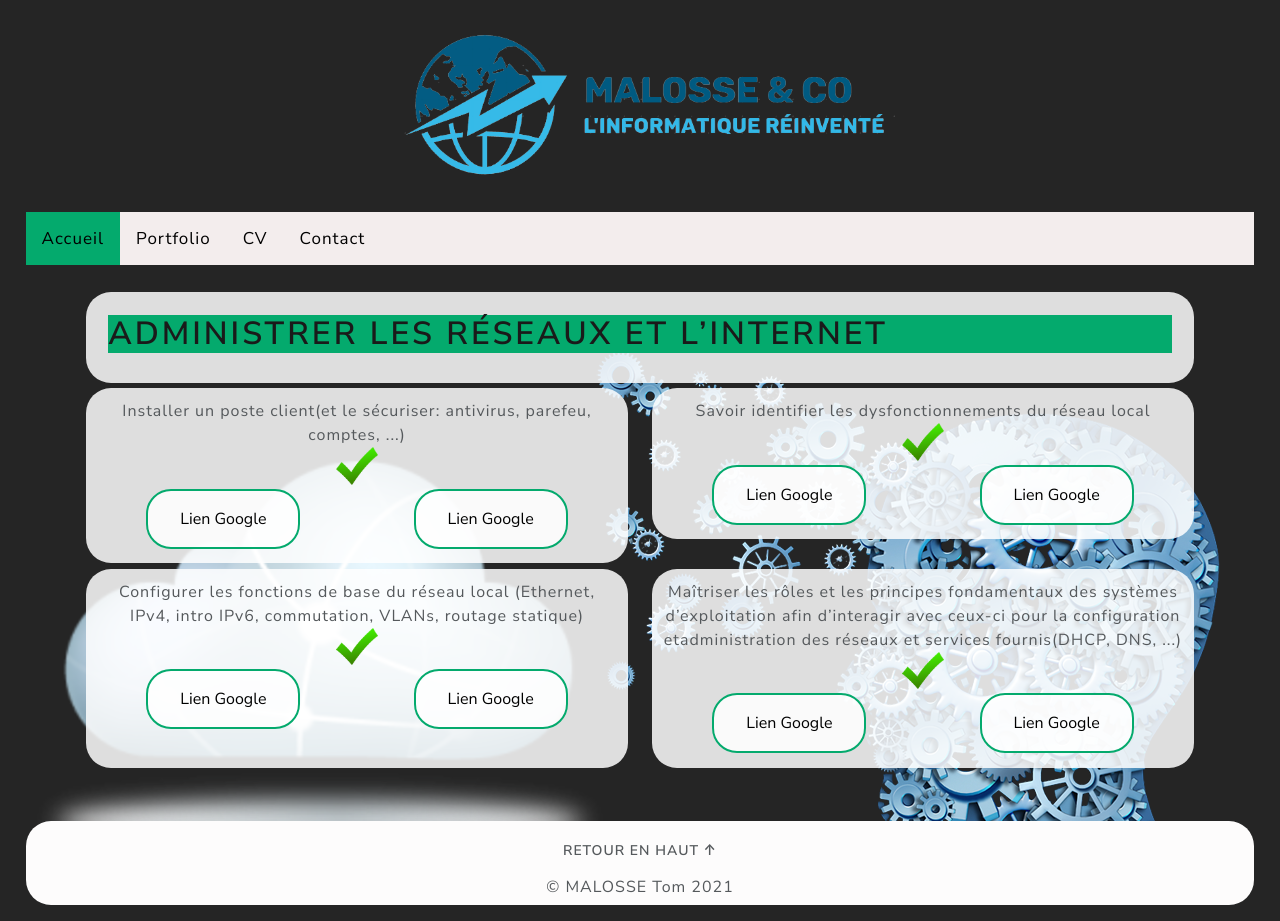
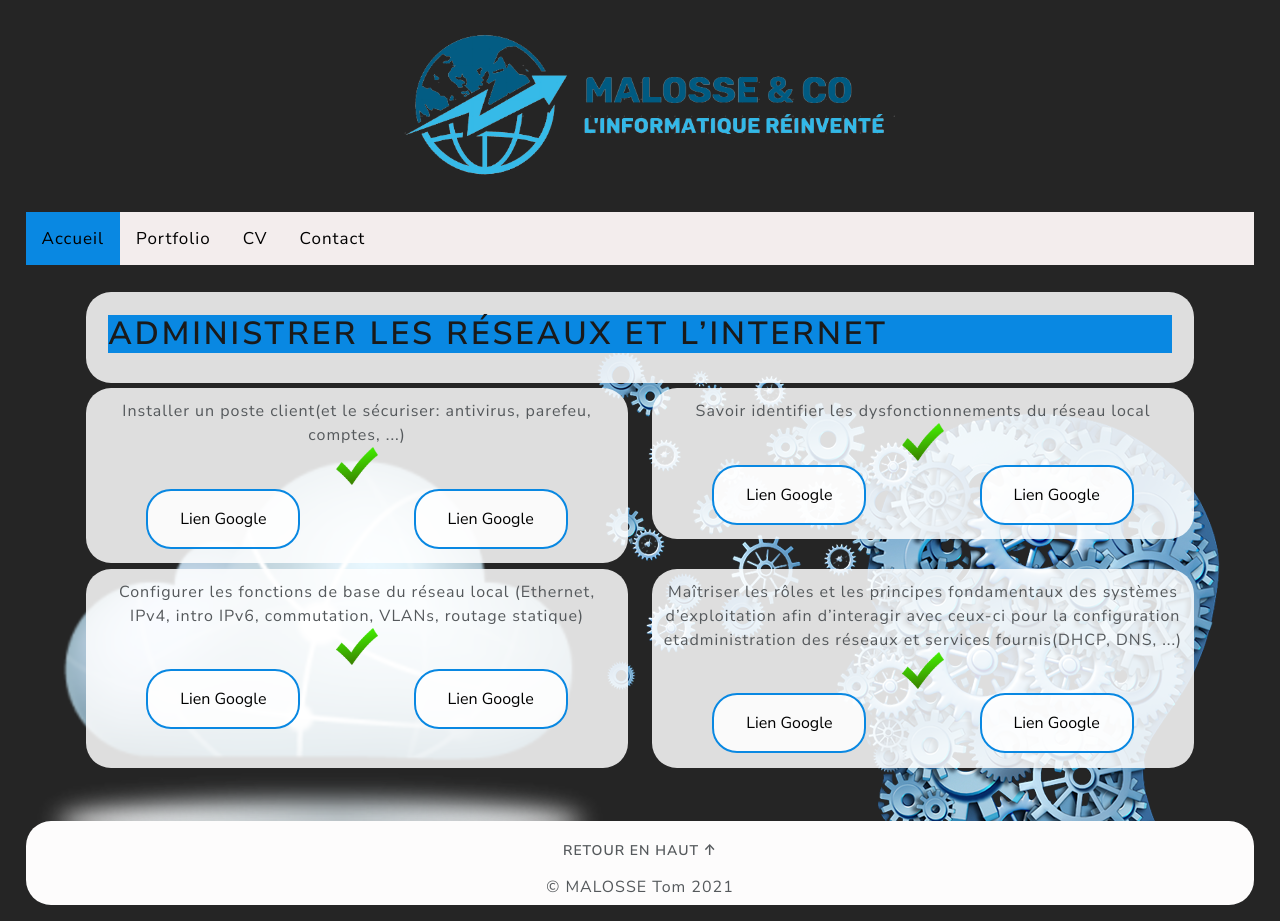
Before and after one commit to Skairik/SiteSae23_2, a Symfony app: template templates/blog/cca.html.twig in a window 1280 px wide. Run offline with Twig, Linux system fonts and the light colour scheme; the template is opened without the code that fills it, so the values that code supplies are empty; some libraries are stand-ins or nearby versions.

Commit message:
Theme bleu

```diff
--- a/public/Main.css
+++ b/public/Main.css
@@ -47,7 +47,7 @@ body{
 }
 
 .button {
-  background-color: #4CAF50;
+  background-color: #4c95af;
   border: none;
   color: white;
   padding: 16px 32px;
@@ -64,7 +64,7 @@ body{
 .buttonvert {
   background-color: rgba(255,255,255,0.85);
   color: black;
-  border: 2px solid #04AA6D;
+  border: 2px solid #0988e2;
 }
 
 .button a{
@@ -76,7 +76,7 @@ body{
 }
 
 .buttonvert:hover {
-  background-color: #04AA6D;
+  background-color: #0988e2;
   color: white;
 }
 .centrebut{
@@ -204,7 +204,7 @@ img:hover{
 }
 
 .topnav a.active {
-  background-color: #04AA6D;
+  background-color: #0988e2;
   color: rgb(0, 0, 0);
 }
 
@@ -234,7 +234,7 @@ img:hover{
   }
 }
 a{
-  color: #04AA6D;
+  color: #0988e2;
 }
 
 a:link {
@@ -250,7 +250,7 @@ a:hover {
 }
 
 .BgVert{
-  background-color: #04AA6D;
+  background-color: #0988e2;
 }
 
 .fa {
@@ -309,7 +309,7 @@ input[type=text], input[type=password] {
 }
 
 .buttonf {
-  background-color: #04AA6D;
+  background-color: #0988e2;
   color: white;
   padding: 14px 20px;
   margin: 8px 0;
```
